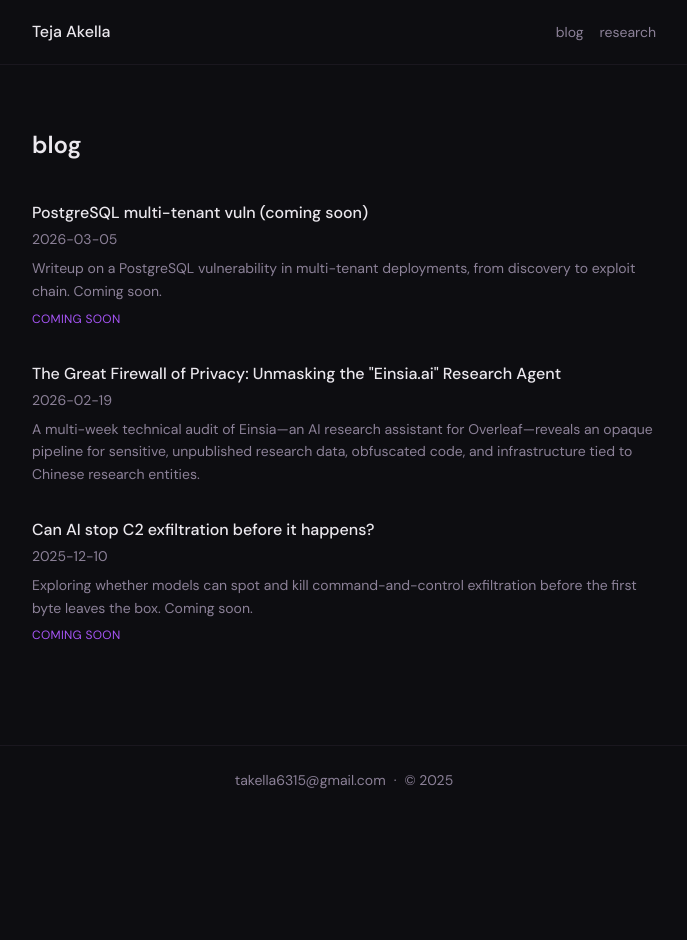
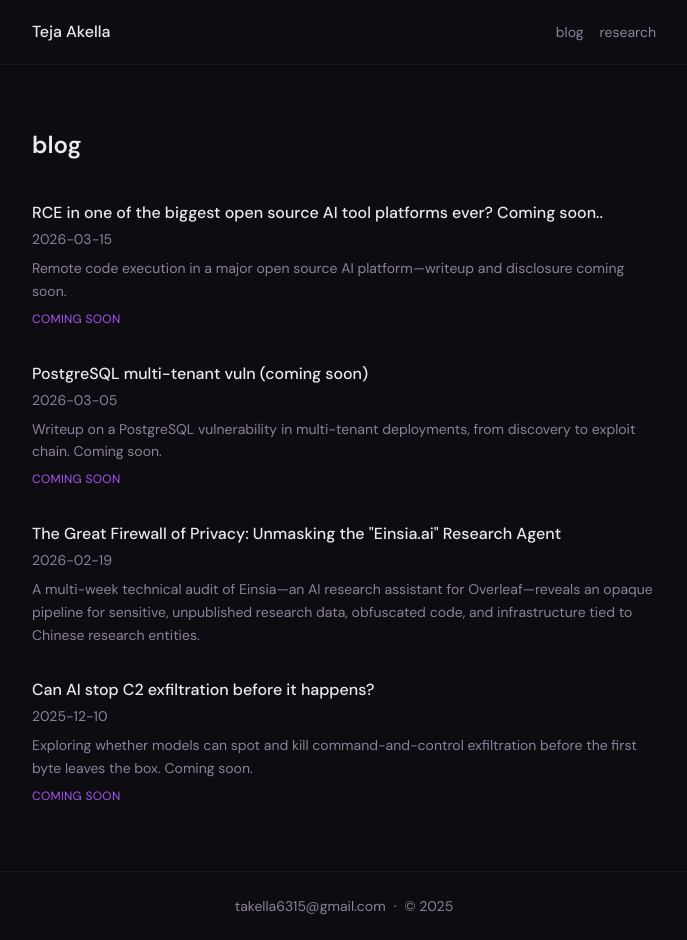
Before and after one commit to Takella6315/takellacodes, a Next.js app: page /blog in a window 1280 px wide. Shown: the whole page, without its empty margins (296-983 px from the left). Before the commit the page ends 814 px from the top, so only its background shows below. Built offline with nearby package versions, Linux system fonts and the light colour scheme.

Commit message:
new blog post

```diff
--- a/content/blog.js
+++ b/content/blog.js
@@ -2,6 +2,13 @@
 // content: use markdown (e.g. **bold**, [links](url), code blocks).
 
 export const posts = [
+  {
+    title: "RCE in one of the biggest open source AI tool platforms ever? Coming soon..",
+    date: "2026-03-15",
+    excerpt:
+      "Remote code execution in a major open source AI platform—writeup and disclosure coming soon.",
+    comingSoon: true,
+  },
   {
     // Coming-soon teaser — not clickable
     title: "PostgreSQL multi-tenant vuln (coming soon)",
```
